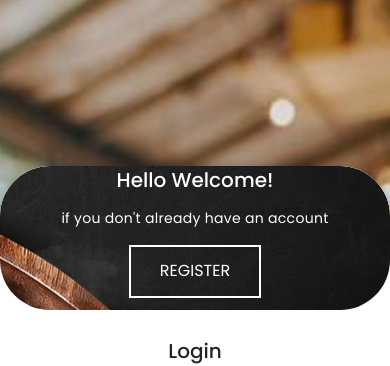
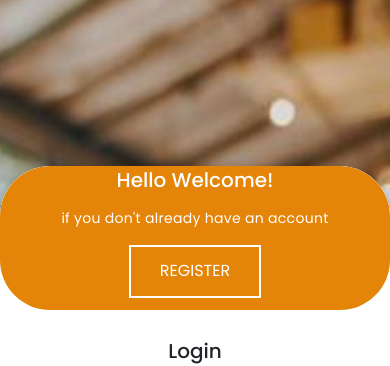
Before and after one commit to HABcoder/shalepizza, a plain HTML site: page contact.html in a window 390 px wide. Shown: the part 82-448 px from the top of the page. Drawn offline with nearby package versions, Linux system fonts and the light colour scheme; some packages are replaced by stand-ins of ours; a script that the page names is missing.

Commit message:
Update contact.html

```diff
--- a/contact.html
+++ b/contact.html
@@ -282,8 +282,9 @@ body::-webkit-scrollbar-thumb{
 
 }
 .toogle{
-    background-image: url(contact\ \(1\).jpg);
-    background-position: right;
+/*     background-image: url(contact\ \(1\).jpg);
+    background-position: right; */
+  background-color: #e48408;
     height: 100%;
     color: #fff;
     position: relative;
@@ -414,8 +415,9 @@ body::-webkit-scrollbar-thumb{
     }
 
     .toogle{
-        background-image: url(contact\ \(2\).jpg);
-        background-position: right;
+/*         background-image: url(contact\ \(2\).jpg);
+        background-position: right; */
+      background-color: #e48408;
         height: 100%;
         color: #fff;
         position: relative;
```
